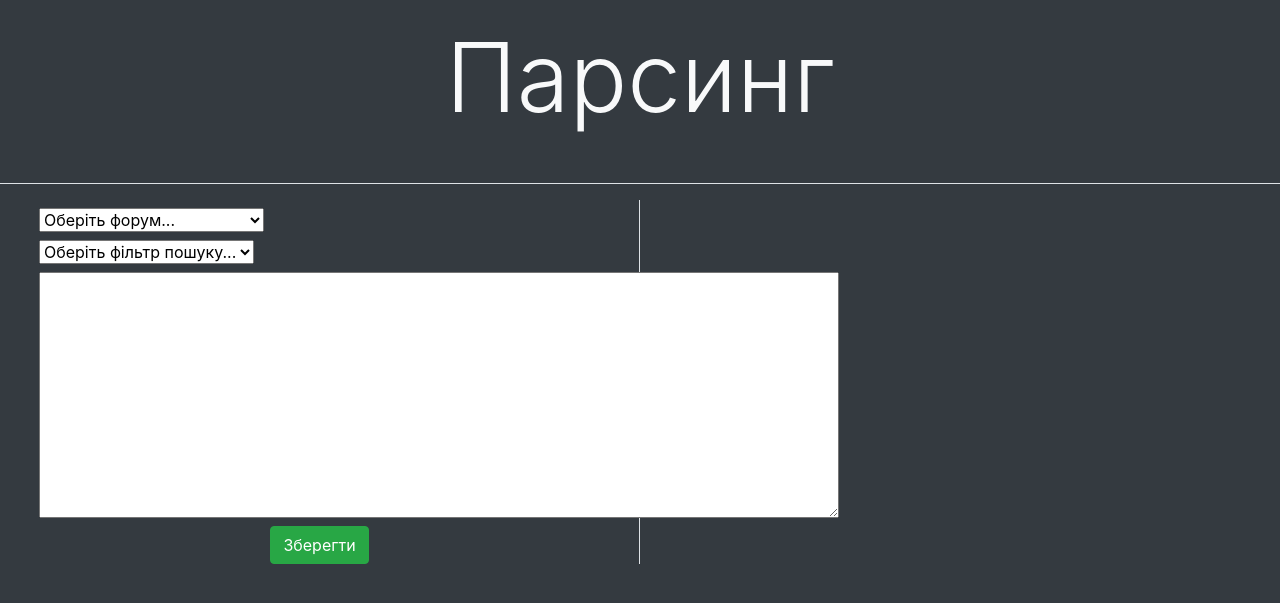
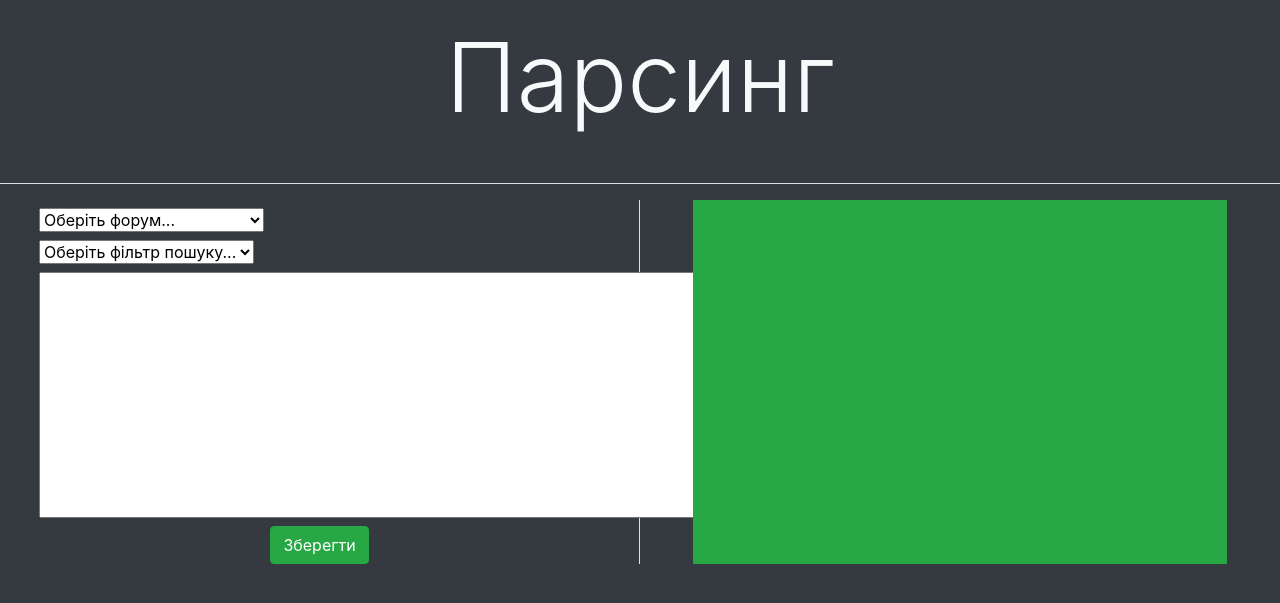
Before and after one commit to KinKinoV/Parser, a Django app: page /parsing/ in a window 1280 px wide. Shown: the part 58-661 px from the top of the page. Run offline with Django 4.2, Linux system fonts and the light colour scheme; data comes from the database, SQL or seed files in the repository; data that the repository does not hold is empty; parts of the project's set-up code (start-up, migrations or seed data) failed here and were passed over.

Commit message:
Made message field noticeable

```diff
--- a/parser/templates/parser/parse_page.html
+++ b/parser/templates/parser/parse_page.html
@@ -9,9 +9,10 @@
 <div class="container-fluid border-top border-3 my-5" hx-headers='{"X-CSRFToken": "{{ csrf_token }}"}'>
     <div class="row py-3">
         {% include 'parser/partials/parsingForm.html' %}
-        <div class="col-5"
+        <div class="col-5 bg-success mx-auto"
+            style="--bs-bg-opacity: .5"
             hx-get="{% url 'getProgressText' %}"
-            hx-trigger="every 1s"
+            hx-trigger="every 1.5s"
             hx-swap="innerHTML">
 
         </div>
```
